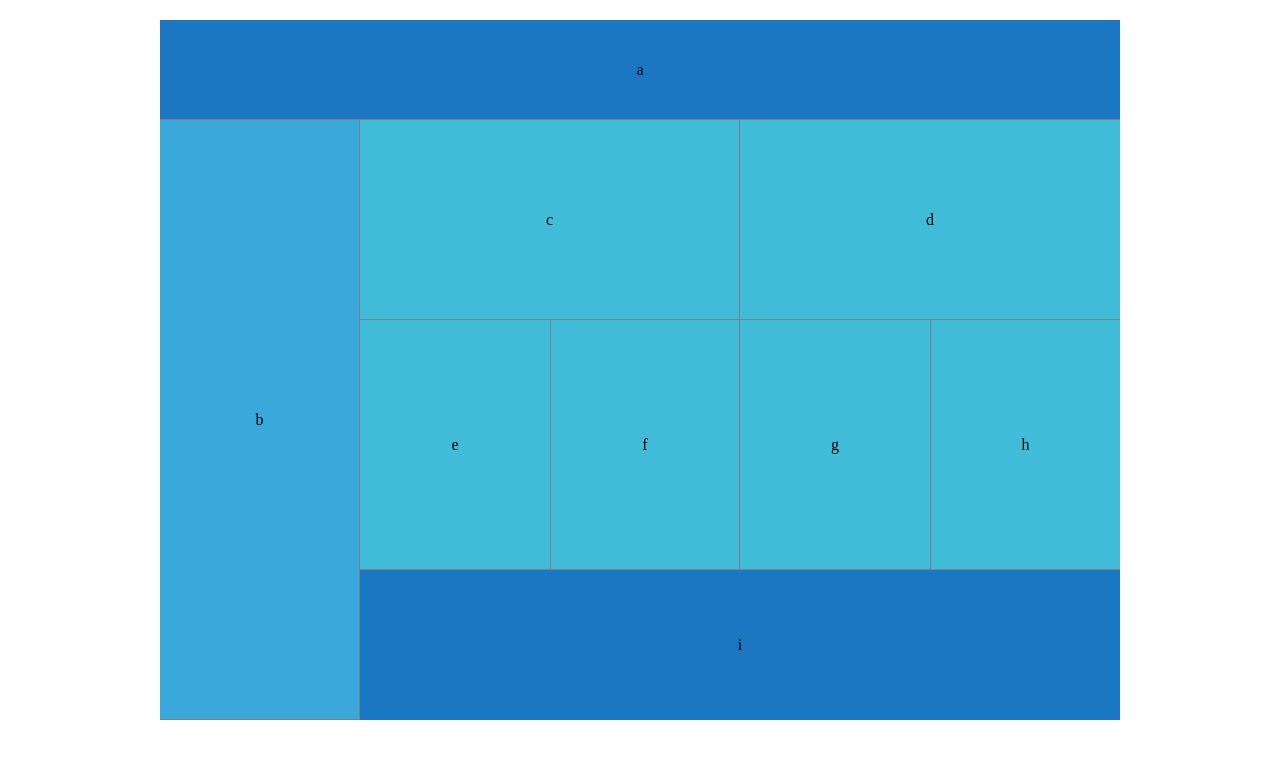
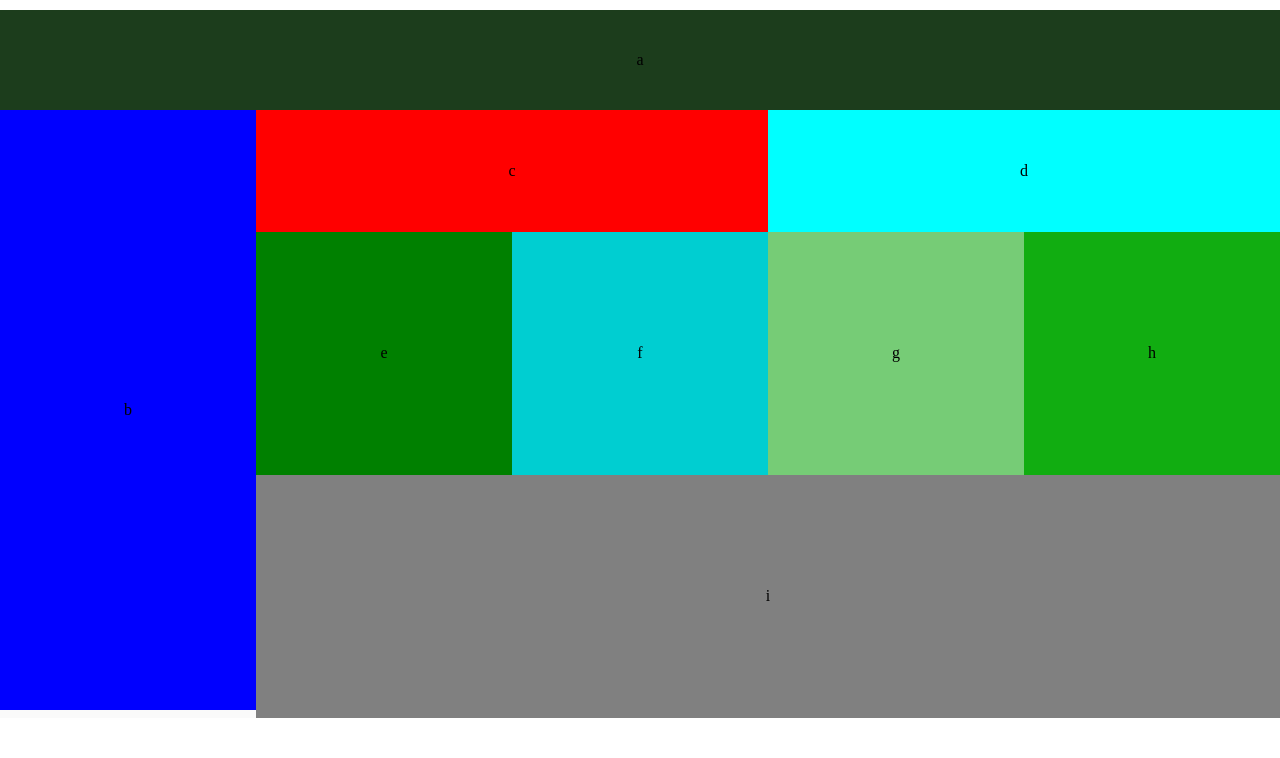
Before and after one commit to MohdAzzam/lab-01, a plain HTML site: page index.html in a window 1280 px wide. Drawn offline with Linux system fonts and the light colour scheme.

Commit message:
make it responsive

```diff
--- a/css/base.css
+++ b/css/base.css
@@ -1,13 +1,16 @@
- html {
-    margin: 0;
-    padding: 0;
+* {
+    box-sizing:border-box;
 }
 
-*{
-    box-sizing: border-box;
+html, body {
+    height: 100%;
 }
-body{
-    width: 480px;
-    margin: 20px auto;
-
+main {
+    background: #fafafa;
 }
+.centeredWords {
+    display: flex;
+    flex-direction: column;
+    justify-content: center;
+    align-items: center;
+}
--- a/css/layout.css
+++ b/css/layout.css
@@ -1,133 +1,138 @@
-nav{
-    width: 100%;
-    background: #1c77c3;
-    height: 75px;
-    border-bottom: 1px solid gray;
-    display: flex;
-    justify-content: center;
-    align-items: center;
-    height: 100px;
+
+body{
+    /* width: 480px;
+    height: 767px; */
+    margin:10px auto;
 }
+@media (max-width:720px){
+    nav{
+        background-color: darkorchid;
+        height: 75px;
+        width: 100%;
+        background: grey;
+    }
+    footer{
+        grid-column: span 4;
+        background-color: darkorchid;
+        height: 80px;
+        width: 100%;
+        background: grey;
+    }
+    main {
+    display: grid;
+    grid-template-columns: 25% 25% 25% 25%;
+    }
 
-aside {
+.b{
+    grid-column-start: 1;
+    grid-column-end: 6;
+    background: blue;
     height: 150px;
-    display: flex;
-    justify-content: center;
-    align-items: center;
-    height: 100px;
 }
-
-.c ,.d{
+.c{
+    grid-column-start: 1;
+    grid-column-end: 6;
     height: 125px;
-
-    display: flex;
-    justify-content: center;
-    align-items: center;
-    height: 100px;
-
+    background: red;
 }
-
+.d{
+    grid-column-start: 1;
+    grid-column-end: 6;
+    height: 125px;
+    background: yellow;
+}
 .e{
-    float: left;
-    border-bottom: 1px solid gray;
-
+    grid-column-start: 1;
+    grid-column-end:3;
+    background: green;
+    height: 240px;
+    /* width: 250px; */
 }
 .f{
-    float: right;
-    border-bottom: 1px solid gray;
-    border-left: 1px solid gray;
 
+    grid-column-start:6;
+    grid-column-end: -3;
+    background-color: darkturquoise;
+    height: 240px;
+    /* width: 250px; */
 }
 .g{
-    clear: both;
-    float: left;
-    border-bottom: 1px solid gray;
-
+    grid-column-start: 1;
+    grid-column-end:3;
+    background:rgb(118, 204, 118);
+    height: 240px;
+    /* width: 250px; */
 }
 .h{
-    float: right;
-    border-bottom: 1px solid gray;
-    border-left: 1px solid gray;
 
+    grid-column-start:6;
+    grid-column-end: -3;
+    background-color: rgb(40, 86, 87);
+    height: 240px;
+    /* width: 250px; */
 }
-.same-height{
-    width: 50%;
-    height: 250px;
-    display: flex;
-    justify-content: center;
-    align-items: center;
-    height: 100px;
+}
+@media (min-width:720px){
+    nav{
+        background-color: darkorchid;
+        height: 100px;
+        width: 100%;
+        background: rgb(28, 61, 28);
+    }
+
+    main {
+        display: grid;
+        grid-template-columns: 20% 20% 20% 20% 20%;
+        grid-template-rows   : 20% 20% 20% 20% 20%;
+    }
+
+    .b{
+        grid-row-start: 1;
+        grid-row-end: 5;
+        background: blue;
+        height: 600px;
+        /* width: 200px; */
+    }
+    .c{
+        grid-column-end: span 2;
+        background: red;
+    }
+    .d{
+         /* grid-column-start: 2; */
+        grid-column-end: span 2;
+        background: aqua;
+    }
+    .e{
+        /* grid-column-start: span 2; */
+        background: green;
+        height: 243px;
+        /* width: 250px; */
+    }
+    .f{
+        background-color: darkturquoise;
+        height: 243px;
+        /* width: 250px; */
+
+    }
+    .g{
+        background: rgb(118, 204, 118);
+        height: 243px;
+        /* width: 250px; */
+    }
+    .h{
+
+        background: rgb(17, 173, 17);
+        height: 243px;
+        /* width: 250px; */
+    }
+    footer{
+        background-color: darkorchid;
+
+        background: grey;
+        grid-row-start: 4;
+        grid-row-end: 6;
+          grid-column-end: span 4;
 
 
-}
-footer{
-    clear: right;
-    height: 80px;
-    display: flex;
-    justify-content: center;
-    align-items: center;
-    height: 100px;
-
-}
-@media(min-width: 768px){
-    body{ width: 960px;}
-    nav{
-        display: flex;
-        justify-content: center;
-        align-items: center;
-        height: 100px;
     }
-    aside{
-        width: 200px;
-        height: 600px;
-        float: left;
-        border-right: 1px solid gray;
-        background: slateblue;
-        display: flex;
-        justify-content: center;
-        align-items: center;
     }
-    .c,.d  {
-        width: 380px;
-        height: 200px;
-        background: skyblue;
-        display: flex;
-        justify-content: center;
-        align-items: center;
-    }
-    .c {
-        float: left;
-        border-right: 1px solid gray;
-    }
-    .d{
-        float: right;
-    }
-
-    .e,.f,.g,.h{
-        clear: right;
-        width: 190px;
-        height: 250px;
-        background: blue;
-        display: flex;
-        justify-content: center;
-        align-items: center;
-    }
-    .f,.g,.h{
-        float: left;
-
-    }
-    .f{
-        border-right: 1px solid gray;
-
-    }
-    footer{
-        float: right;
-        height: 150px;
-        width: 760px;
-        background: teal;
-        display: flex;
-        justify-content: center;
-        align-items: center;
-    }
-
-    }
--- a/css/theme.css
+++ b/css/theme.css
@@ -1,14 +1,12 @@
-aside{
+/* aside{
     background: #39A9DB;
     border-bottom: 1px solid gray;
 }
 .c ,.d{
-    background: #40bcd8;
+
     border-bottom: 1px solid gray;
 }
-.same-height{
-    background: #40bcd8;
-}
+
 footer{
     background: #1c77c3;
-}
+} */
--- a/index.html
+++ b/index.html
@@ -13,24 +13,24 @@
 </head>
 <body>
     <header>
-        <nav>
-            <p calss="center">a</p>
+        <nav class="centeredWords">
+            <p calss="center ">a</p>
         </nav>
     </header>
     <main>
-        <aside>
-            <div class="b"><p calss="center">b</p></div>
-        </aside>
-        <div class="c "><p calss="center">c</p></div>
-        <div class="d"><p calss="center">d</p></div>
-        <div class="e same-height"><p calss="center">e</p></div>
-        <div class="f same-height"><p calss="center">f</p></div>
-        <div class="g same-height"><p calss="center">g</p></div>
-        <div class="h same-height"><p calss="center">h</p></div>
+
+            <div class="b centeredWords"><p calss="center">b</p></div>
+
+        <div class="c centeredWords"><p calss="center">c</p></div>
+        <div class="d centeredWords"><p calss="center">d</p></div>
+        <div class="e centeredWords same-height"><p calss="center">e</p></div>
+        <div class="f centeredWords same-height"><p calss="center">f</p></div>
+        <div class="g centeredWords same-height"><p calss="center">g</p></div>
+        <div class="h same-height centeredWords"><p calss="center">h</p></div>
+        <footer class="centeredWords">
+            <p calss="center">i</p>
+        </footer>
     </main>
 
-    <footer>
-        <p calss="center">i</p>
-    </footer>
 </body>
 </html>
```
